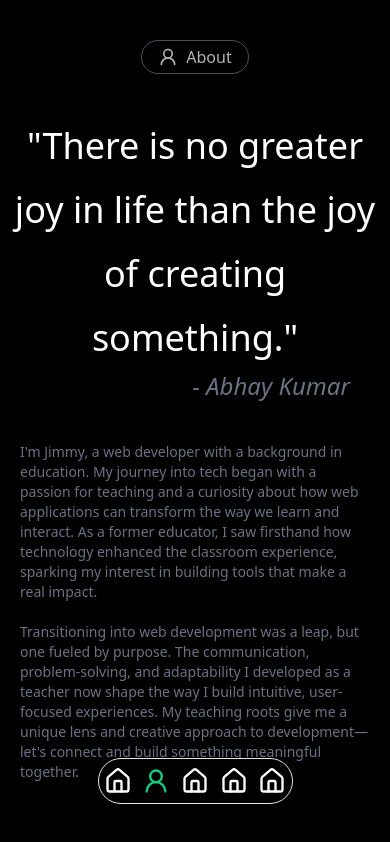
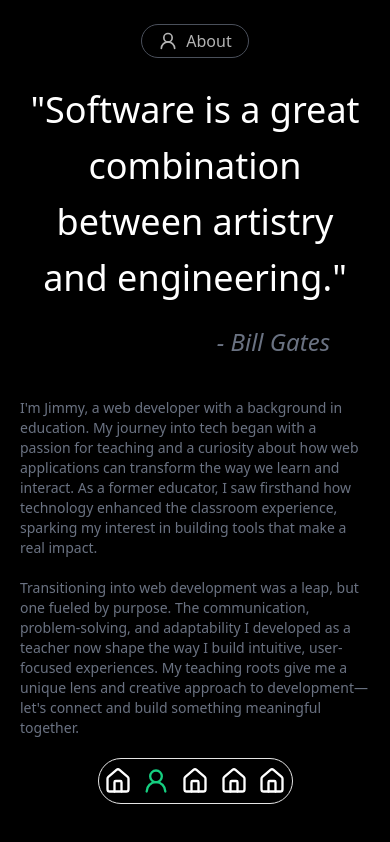
Before and after one commit to jameswu49/portfolio-v2, a Next.js app: page /about in a window 390 px wide. Shown: the top 842 px of the page. Built offline with nearby package versions, Linux system fonts and the light colour scheme.

Commit message:
add magrin

```diff
--- a/src/components/custom/icon-tab/icon-tab.tsx
+++ b/src/components/custom/icon-tab/icon-tab.tsx
@@ -2,7 +2,7 @@
 import Props from "./icon-tab-props";
 
 const IconTab = ({ icon: Icon, label }: Props) => (
-  <div className="flex border border-gray-500 rounded-4xl w-fit text-white items-center gap-2 px-4 my-10 py-1 opacity-70 mx-auto xl:mx-0">
+  <div className="flex border border-gray-500 rounded-4xl w-fit text-white items-center gap-2 px-4 py-1 opacity-70 my-6 mx-auto xl:my-10 xl:mx-0">
     <Icon className="text-white size-5" />
     {label}
   </div>
--- a/src/scenes/about/view.tsx
+++ b/src/scenes/about/view.tsx
@@ -7,20 +7,20 @@
   const {} = viewModel;
 
   return (
-    <div className="text-white md:px-20 xl:pl-0">
+    <div className="text-white px-5 mb-32 md:px-20 xl:mb-0 xl:pl-0">
       <IconTab icon={UserRound} label="About" />
       <div>
-        <h1 className="text-white leading-16 text-center text-4xl md:text-6xl xl:text-left md:leading-25 2xl:text-8xl">
-          &quot;There is no greater joy in life than the joy of creating
-          something.&quot;
+        <h1 className="text-white leading-14 text-center text-4xl md:text-6xl xl:text-left md:leading-25 2xl:text-8xl">
+          &quot;Software is a great combination between artistry and
+          engineering.&quot;
           <br />
-          <h3 className="text-gray-500 text-2xl italic text-right pr-10">
-            - Abhay Kumar
+          <h3 className="text-gray-500 text-2xl italic text-right pr-10 mt-5">
+            - Bill Gates
           </h3>
         </h1>
       </div>
 
-      <p className="text-gray-500 text-sm px-5 mt-10 md:px-10 md:text-xl xl:px-0 xl:my-16 ">
+      <p className="text-gray-500 text-sm mt-10 md:px-10 md:text-xl xl:px-0 xl:my-16">
         I&apos;m Jimmy, a web developer with a background in education. My
         journey into tech began with a passion for teaching and a curiosity
         about how web applications can transform the way we learn and interact.
```
